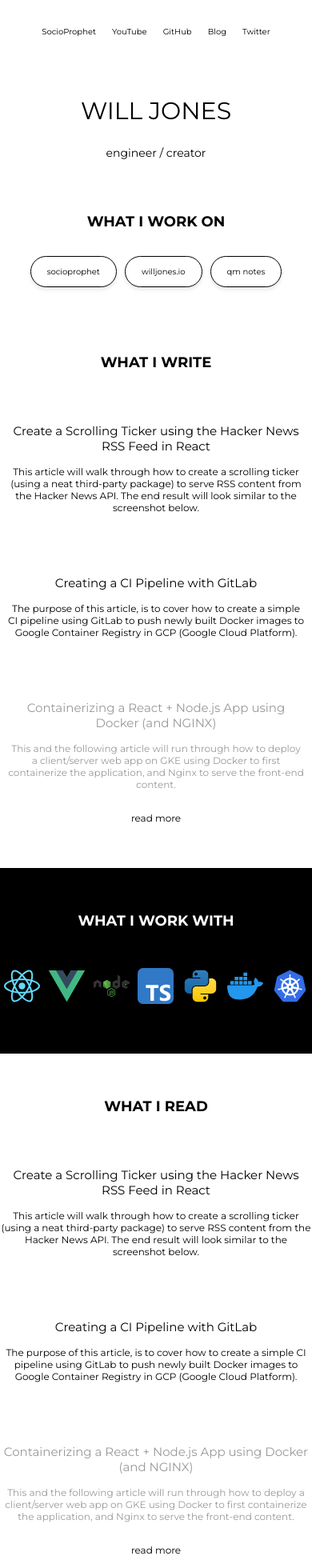
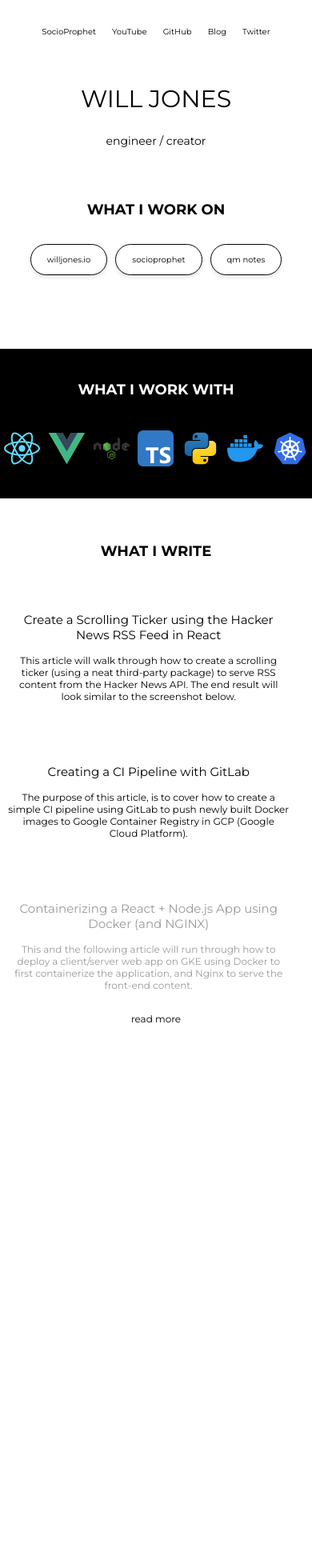
Before and after one commit to willdvlpr/willjonesio-v2, a Vue app: page / in a window 390 px wide. Shown: the whole page at 80% size. After the commit the page ends 1296 px from the top, so only its background shows below. Built offline with nearby package versions, Linux system fonts and the light colour scheme.

Commit message:
move some things around

```diff
--- a/src/components/ArticlePreview.vue
+++ b/src/components/ArticlePreview.vue
@@ -49,7 +49,13 @@
 
 @media (max-width: 1280px) {
   .article-wrapper {
-    width: 100%;
+    width: 90%;
+  }
+}
+
+@media (max-width: 800px) {
+  .article-wrapper {
+    width: 95%;
   }
 }
 
--- a/src/components/ReadSection.vue
+++ /dev/null
@@ -1,55 +0,0 @@
-<script setup>
-import { articleItems } from '../constants/links';
-import ArticlePreview from './ArticlePreview.vue';
-</script>
-
-<template>
-  <div class="mobile-alignment">
-    <h2>WHAT I READ</h2>
-    <ArticlePreview
-      v-for="articleItem in articleItems"
-      :key="articleItem.title"
-      v-bind="articleItem"
-    />
-    <div class="read-more">
-      <a href="https://willdvlpr.medium.com/" target="_blank">read more</a>
-    </div>
-  </div>
-</template>
-
-<style scoped>
-h2 {
-  font-size: 24px;
-  font-weight: bold;
-}
-
-@media (max-width: 800px) {
-  h2 {
-    font-size: 18px;
-  }
-}
-
-@media (max-width: 600px) {
-  .mobile-alignment {
-    text-align: center;
-  }
-}
-
-.read-more {
-  padding-top: 15px;
-  padding-bottom: 15px;
-  font-size: 16px;
-  text-align: center;
-}
-
-@media (max-width: 800px) {
-  .read-more {
-    font-size: 12px;
-  }
-}
-
-a {
-  color: #000;
-  text-decoration: none;
-}
-</style>
--- a/src/components/TitleSection.vue
+++ b/src/components/TitleSection.vue
@@ -5,7 +5,6 @@
 
 <style scoped>
 h1 {
-  margin-top: 40px;
   font-size: 40px;
   text-align: center;
   font-weight: normal;
--- a/src/components/WorkWithSection.vue
+++ b/src/components/WorkWithSection.vue
@@ -18,19 +18,20 @@
   z-index: -1;
   background-color: #000;
   height: auto;
-  padding-bottom: 30px;
 }
 
 .overlay {
   padding-top: 40px;
-  margin-top: 40px;
+  padding-bottom: 40px;
   text-align: center;
+  height: auto;
 }
 
 h2 {
   font-size: 24px;
   font-weight: bold;
   color: #fff;
+  margin: 0;
 }
 
 @media (max-width: 800px) {
@@ -42,7 +43,7 @@
 .display-icons {
   display: flex;
   justify-content: space-around;
-  height: 110px;
+  margin-top: 40px;
   align-items: center;
 }
 </style>
--- a/src/constants/links.js
+++ b/src/constants/links.js
@@ -8,14 +8,14 @@
 
 export const projectItems = [
   {
-    label: 'socioprophet',
-    href: 'https://github.com/SocioProphet',
+    label: 'willjones.io',
+    href: 'https://github.com/willdvlpr/willjonesio-v2',
     isExternal: true,
     isRounded: true
   },
   {
-    label: 'willjones.io',
-    href: 'https://github.com/willdvlpr/willjonesio-v2',
+    label: 'socioprophet',
+    href: 'https://github.com/SocioProphet',
     isExternal: true,
     isRounded: true
   },
--- a/src/views/HomeView.vue
+++ b/src/views/HomeView.vue
@@ -4,26 +4,22 @@
 import BuildSection from '../components/BuildSection.vue';
 import WriteSection from '../components/WriteSection.vue';
 import WorkWithSection from '../components/WorkWithSection.vue';
-import ReadSection from '../components/ReadSection.vue';
 </script>
 
 <template>
   <PageHeader />
   <main>
-    <section class="first-section">
+    <section class="title-section">
       <TitleSection />
     </section>
-    <section class="second-section">
+    <section class="build-section">
       <BuildSection />
     </section>
-    <section class="third-section">
-      <WriteSection />
-    </section>
-    <section class="fourth-section">
+    <section class="work-with-section">
       <WorkWithSection />
     </section>
-    <section class="second-section">
-      <ReadSection />
+    <section class="write-section">
+      <WriteSection />
     </section>
   </main>
 </template>
@@ -33,44 +29,45 @@
   display: grid;
 }
 
-.first-section {
+.title-section {
   justify-content: center;
-}
-
-.second-section {
-  padding-left: 150px;
-  margin-top: 40px;
   height: auto;
 }
 
+.build-section {
+  padding-left: 150px;
+  padding-top: 40px;
+  height: 200px;
+}
+
 @media (max-width: 1000px) {
-  .second-section {
+  .build-section {
     padding-left: 30px;
   }
 }
 
 @media (max-width: 600px) {
-  .second-section {
-    padding: 0;
+  .build-section {
+    padding-left: 0;
   }
 }
 
-.third-section {
+.write-section {
   padding-left: 150px;
   padding-right: 150px;
-  margin-top: 80px;
+  padding-top: 40px;
   height: auto;
 }
 
 @media (max-width: 1000px) {
-  .third-section {
+  .write-section {
     padding-left: 30px;
     padding-right: 30px;
   }
 }
 
 @media (max-width: 600px) {
-  .third-section {
+  .write-section {
     padding-left: 10px;
     padding-right: 10px;
   }
```
